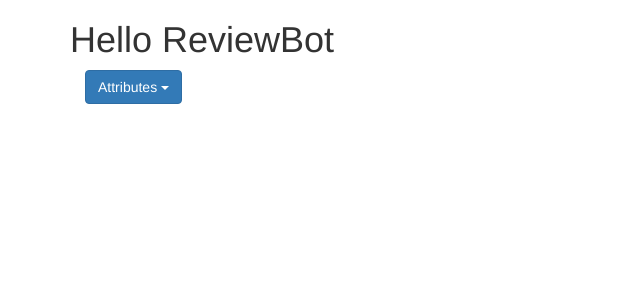
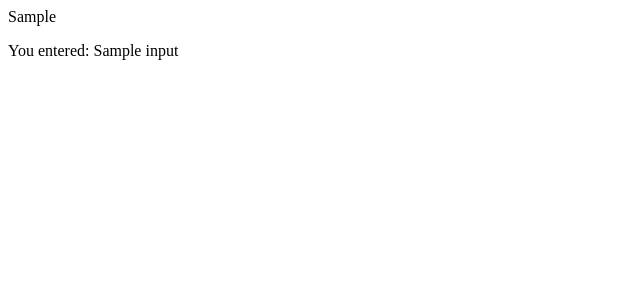
Before and after one commit to tomHep10/reviewsearch, a Django app: template search/templates/reviewbot.html in a window 1280 px wide. Shown: the top 300 px of the page, without its empty margins (0-640 px from the left). Run offline with Django 5.2, Linux system fonts and the light colour scheme; the template is opened without the code that fills it: most values are stand-ins (such as "Sample title", 1, 10 or a date in 2020); parts of the project's set-up code (start-up, migrations or seed data) failed here and were passed over; some libraries are stand-ins or nearby versions.

Commit message:
Removed bootstrap and jquery in favor of htmx in base.html and created the form and output html in reviewbot.html.

```diff
--- a/search/templates/reviewbot.html
+++ b/search/templates/reviewbot.html
@@ -2,25 +2,19 @@
 
 {% extends 'base.html' %}
 
-<!DOCTYPE html>
-<html>
-	<head>
-	</head>
-	<body>
-		{% block page_content %}
-		<h1>Hello ReviewBot</h1>
+{% block page_content %}
 
-		<!-- add dropdowns and formatting-->
-		<div class="container">
-			<div class="dropdown">
-			  <button class="btn btn-primary dropdown-toggle" type="button" data-toggle="dropdown">Attributes
-			  <span class="caret"></span></button>
-			  <ul class="dropdown-menu">
-				<li><a href="#">Audio</a></li>
-				<li><a href="#">Microphone</a></li>
-			  </ul>
-			</div>
-		  </div>
-		{% endblock page_content %}
-	</body>
-</html>
+<div id="input">
+	<form hx-post="{% url 'search' %}">
+		{% csrf_token %}
+		{{item.as_table}}
+	</form>
+</div>
+
+{% if input %}
+<div id="out">
+	<p>You entered: {{input}}</p>
+</div>
+{% endif %}
+
+{% endblock page_content %}
--- a/templates/base.html
+++ b/templates/base.html
@@ -8,16 +8,13 @@
 
     <meta charset="utf-8">
     <meta name="viewport" content="width=device-width, initial-scale=1.0">
+    <script src="https://unpkg.com/htmx.org@1.9.10" integrity="sha384-D1Kt99CQMDuVetoL1lrYwg5t+9QdHe7NLX/SoJYkXDFfX37iInKRy5xLSi8nO7UC" crossorigin="anonymous"></script>
 
     <title>{% block title %}Search Page{% endblock title %}</title>
 
-    <link rel="stylesheet" href="https://maxcdn.bootstrapcdn.com/bootstrap/3.4.1/css/bootstrap.min.css">
-    <script src="https://ajax.googleapis.com/ajax/libs/jquery/3.7.1/jquery.min.js"></script>
-    <script src="https://maxcdn.bootstrapcdn.com/bootstrap/3.4.1/js/bootstrap.min.js"></script>
-
 </head>
 
-<body class="container">
+<body>
 
 {% block page_content %}
 {% endblock page_content %}
```
